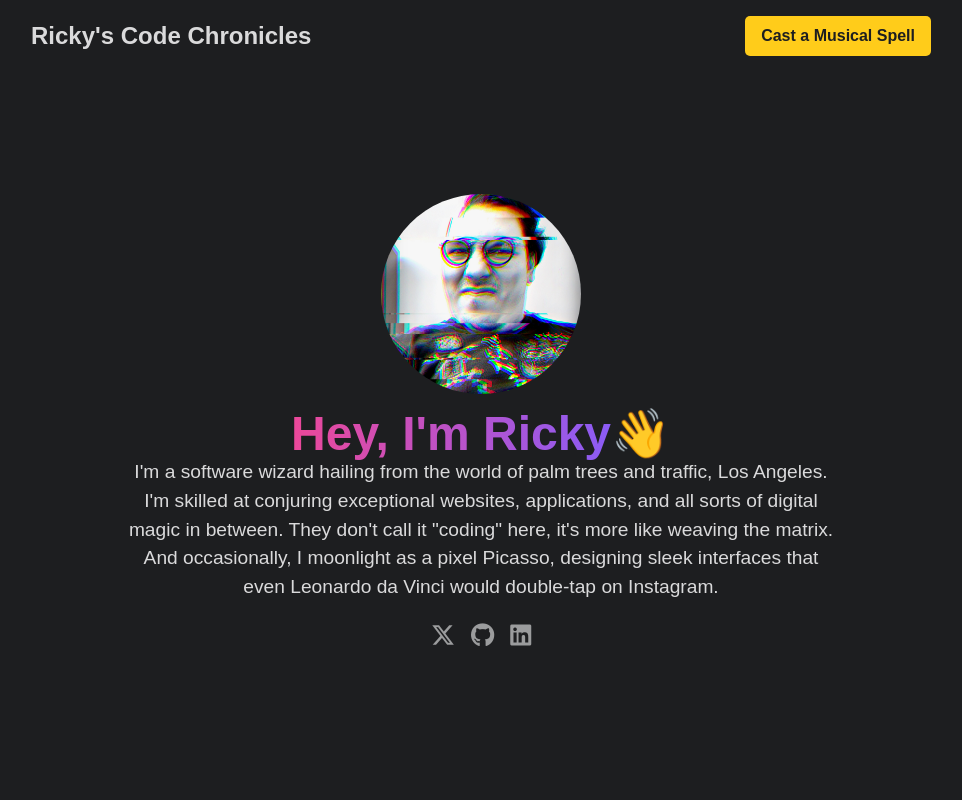
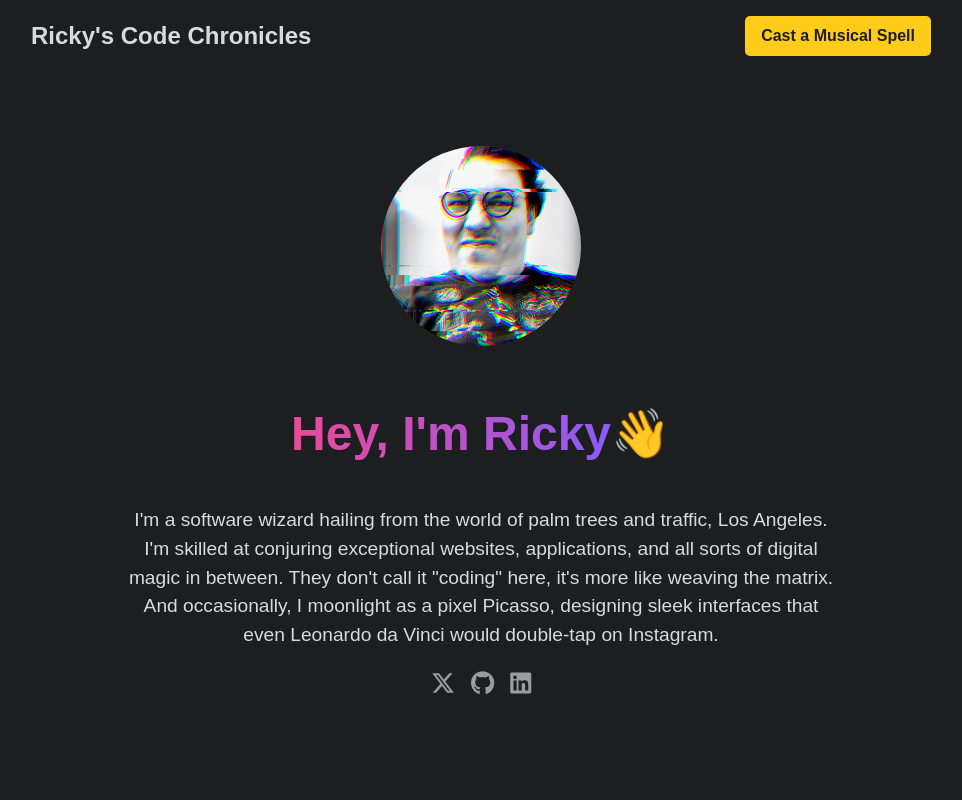
Before and after one commit to henriquesuper/rickyalves, a Next.js app: page / in a window 1280 px wide. Shown: the top 800 px of the page, without its empty margins (159-1121 px from the left). Built offline with nearby package versions, Linux system fonts and the light colour scheme.

Commit message:
added spacing on hero

```diff
--- a/components/Hero.jsx
+++ b/components/Hero.jsx
@@ -6,12 +6,11 @@ const Hero = () => {
     <div className="hero-container">
       <Image src='/images/profile.jpeg' className="profile-img" width={300} height={300} alt="Ricky's personal headshot" />
       <div className="hero-text">
-        <div class="text-5xl font-extrabold ...">
+        <div class="text-5xl font-extrabold mb-12 mt-12 ...">
           <span class="bg-clip-text text-transparent bg-gradient-to-r from-pink-500 to-violet-500 space-x-8">
             Hey, I'm Ricky
           </span>👋
         </div>
-
         <p>
           I'm a software wizard hailing from the world of palm trees
           and traffic, Los Angeles. I'm skilled at conjuring exceptional
```
